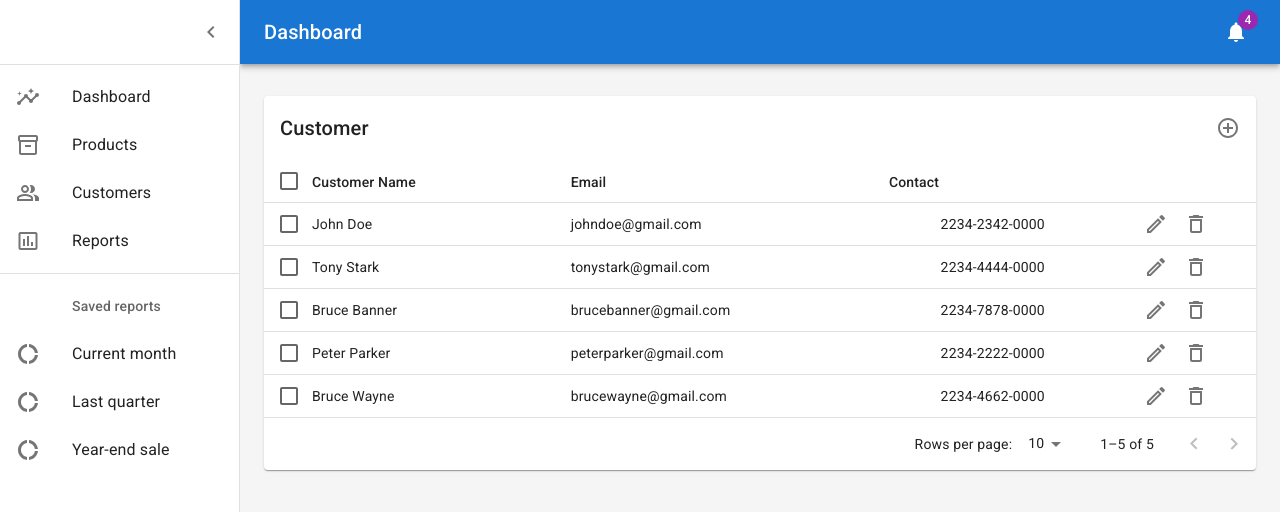
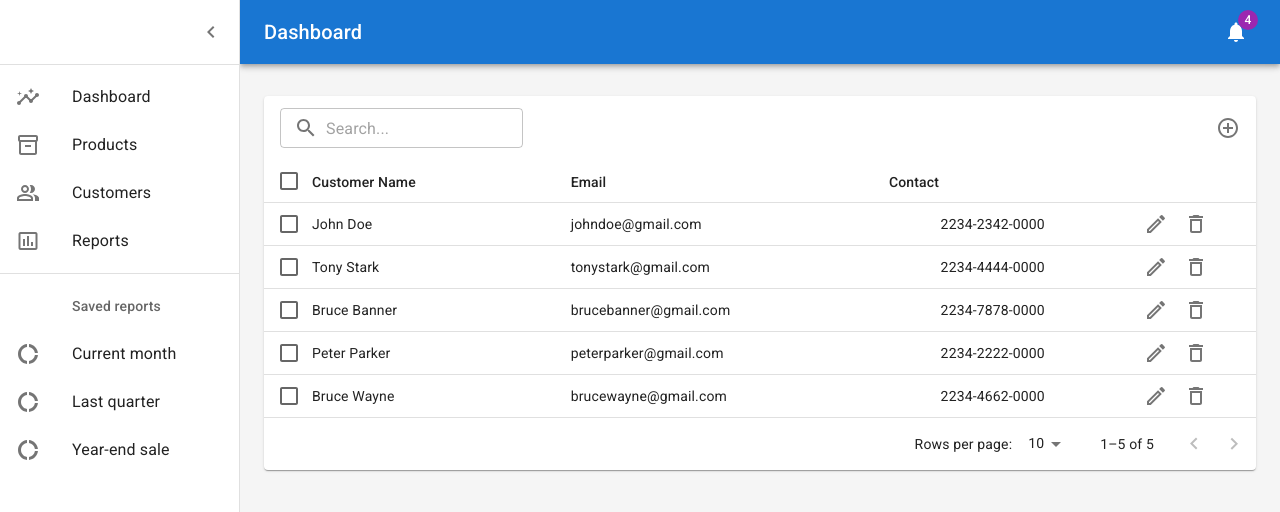
Before and after one commit to wickeddd3/react_product_dashboard, a React (Create React App) app: page /customers in a window 1280 px wide. Shown: the top 512 px of the page. Built offline with nearby package versions, Linux system fonts and the light colour scheme; the HTML template or start-up script is replaced by a standard one.

Commit message:
conditionally add search table functionality

```diff
--- a/src/components/common/table/TableToolbar.js
+++ b/src/components/common/table/TableToolbar.js
@@ -1,4 +1,5 @@
 import PropTypes from 'prop-types';
+import Grid from '@mui/material/Grid';
 import Toolbar from '@mui/material/Toolbar';
 import Typography from '@mui/material/Typography';
 import IconButton from '@mui/material/IconButton';
@@ -6,9 +7,19 @@ import Tooltip from '@mui/material/Tooltip';
 import AddCircleOutlineIcon from '@mui/icons-material/AddCircleOutline';
 import DeleteSweepOutlinedIcon from '@mui/icons-material/DeleteSweepOutlined';
 import { alpha } from '@mui/material/styles';
+import TableSearch from '../table/TableSearch';
 
 export default function TableToolbar(props) {
-  const { numSelected, title, addButtonTitle, addItem, deleteItems, deleteButtonTitle } = props;
+  const {
+    numSelected,
+    canSearch,
+    addButtonTitle,
+    addItem,
+    deleteItems,
+    deleteButtonTitle,
+    searchInput,
+    setSearchInput,
+  } = props;
 
   return (
     <Toolbar
@@ -20,6 +31,13 @@ export default function TableToolbar(props) {
         }),
       }}
     >
+      <Grid
+        container
+        direction="row"
+        justifyContent="space-between"
+        alignItems="center"
+      >
+        <Grid item>
           {numSelected > 0 ? (
             <Typography
               sx={{ flex: '1 1 100%' }}
@@ -30,16 +48,15 @@ export default function TableToolbar(props) {
               {numSelected} selected
             </Typography>
           ) : (
-        <Typography
-          sx={{ flex: '1 1 100%' }}
-          variant="h6"
-          id="tableTitle"
-          component="div"
-        >
-          {title}
-        </Typography>
+            canSearch && (
+              <TableSearch
+                value={searchInput}
+                setValue={setSearchInput}
+              />
+            )
           )}
-
+        </Grid>
+        <Grid item>
           {numSelected > 0 ? (
             <Tooltip
               title={deleteButtonTitle}
@@ -50,18 +67,26 @@ export default function TableToolbar(props) {
               </IconButton>
             </Tooltip>
           ) : (
-        <Tooltip title={addButtonTitle}>
+            <Tooltip
+              title={addButtonTitle}
+              placement="left"
+            >
               <IconButton onClick={addItem}>
                 <AddCircleOutlineIcon />
               </IconButton>
             </Tooltip>
           )}
+        </Grid>
+      </Grid>
     </Toolbar>
   );
 }
 
 TableToolbar.propTypes = {
   numSelected: PropTypes.number.isRequired,
-  title: PropTypes.string.isRequired,
+  canSearch: PropTypes.bool.isRequired,
+  addButtonTitle: PropTypes.string.isRequired,
+  deleteButtonTitle: PropTypes.string.isRequired,
   addItem: PropTypes.func.isRequired,
+  deleteItems: PropTypes.func.isRequired,
 };
--- a/src/pages/customers.js
+++ b/src/pages/customers.js
@@ -23,6 +23,7 @@ import Tooltip from '@mui/material/Tooltip';
 import ModeEditOutlineOutlinedIcon from '@mui/icons-material/ModeEditOutlineOutlined';
 import DeleteOutlineOutlinedIcon from '@mui/icons-material/DeleteOutlineOutlined';
 import { stableSort, getComparator } from '../utils/sort';
+import { filterArrayObject } from '../utils/filter';
 import CustomerForm from '../components/customers/CustomerForm';
 import DrawerContext from '../contexts/DrawerContext';
 import DialogContext from '../contexts/DialogContext';
@@ -39,6 +40,7 @@ export default function ProductsPage() {
   const [selected, setSelected] = useState([]);
   const [page, setPage] = useState(0);
   const [rowsPerPage, setRowsPerPage] = useState(10);
+  const [searchInput, setSearchInput] = useState('');
 
   const { setDrawer } = useContext(DrawerContext);
   const { setDialog } = useContext(DialogContext);
@@ -144,6 +146,8 @@ export default function ProductsPage() {
     [rows, order, orderBy, page, rowsPerPage]
   );
 
+  const filteredVisibleRows = useMemo(() => filterArrayObject(visibleRows, searchInput), [visibleRows, searchInput]);
+
   return (
     <Container
       maxWidth="lg"
@@ -152,7 +156,9 @@ export default function ProductsPage() {
       <Box sx={{ width: '100%' }}>
         <Paper sx={{ width: '100%', mb: 2 }}>
           <TableToolbar
-            title="Customer"
+            canSearch={true}
+            searchInput={searchInput}
+            setSearchInput={(value) => setSearchInput(value)}
             addButtonTitle="Add Customer"
             deleteButtonTitle="Delete selected customers"
             numSelected={selected.length}
@@ -175,7 +181,7 @@ export default function ProductsPage() {
                 rowCount={rows.length}
               />
               <TableBody>
-                {visibleRows.map((row, index) => {
+                {filteredVisibleRows.map((row, index) => {
                   const isItemSelected = isSelected(row.id);
                   const labelId = `enhanced-table-checkbox-${index}`;
 
```
Lines whose indentation alone changed are shown as unchanged.
